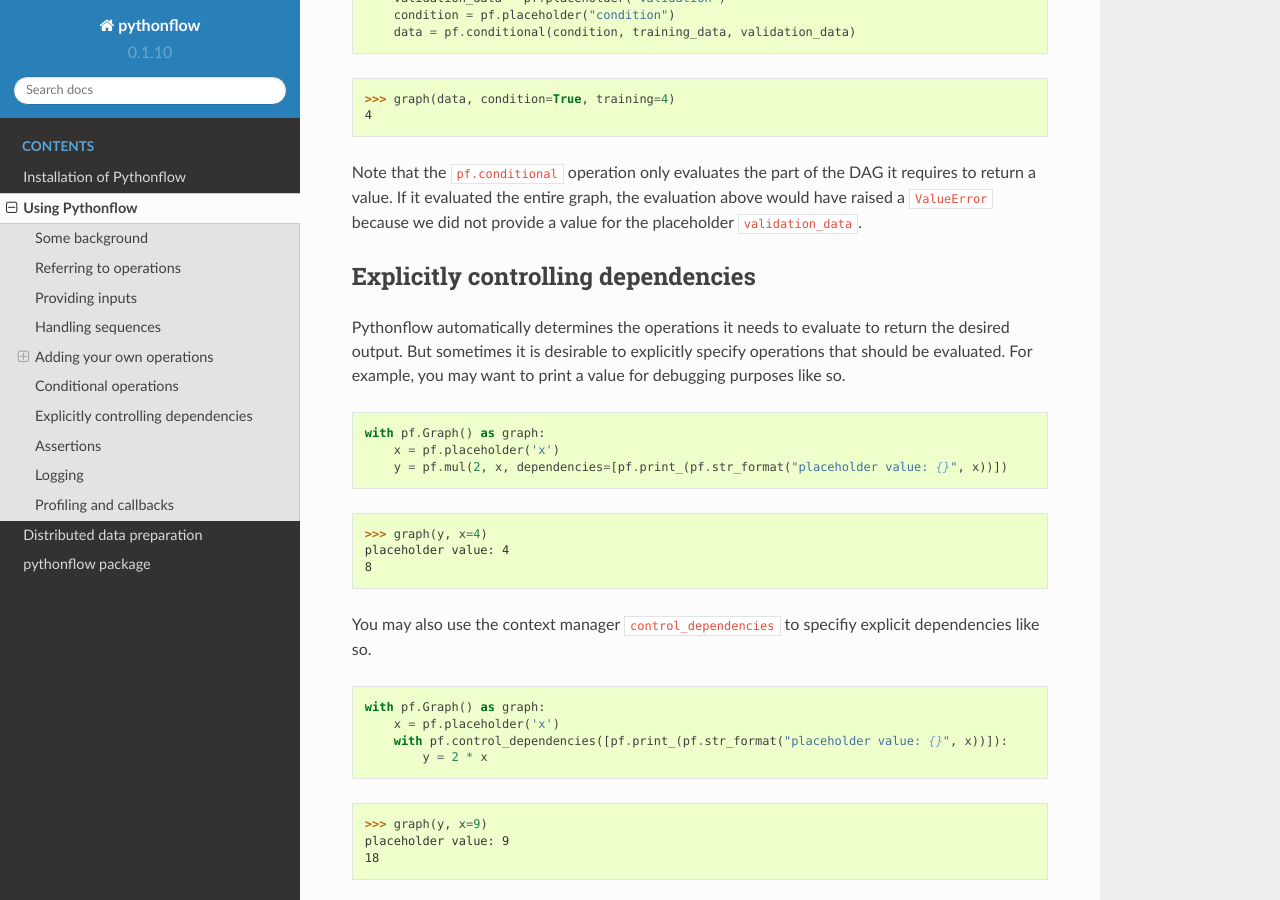
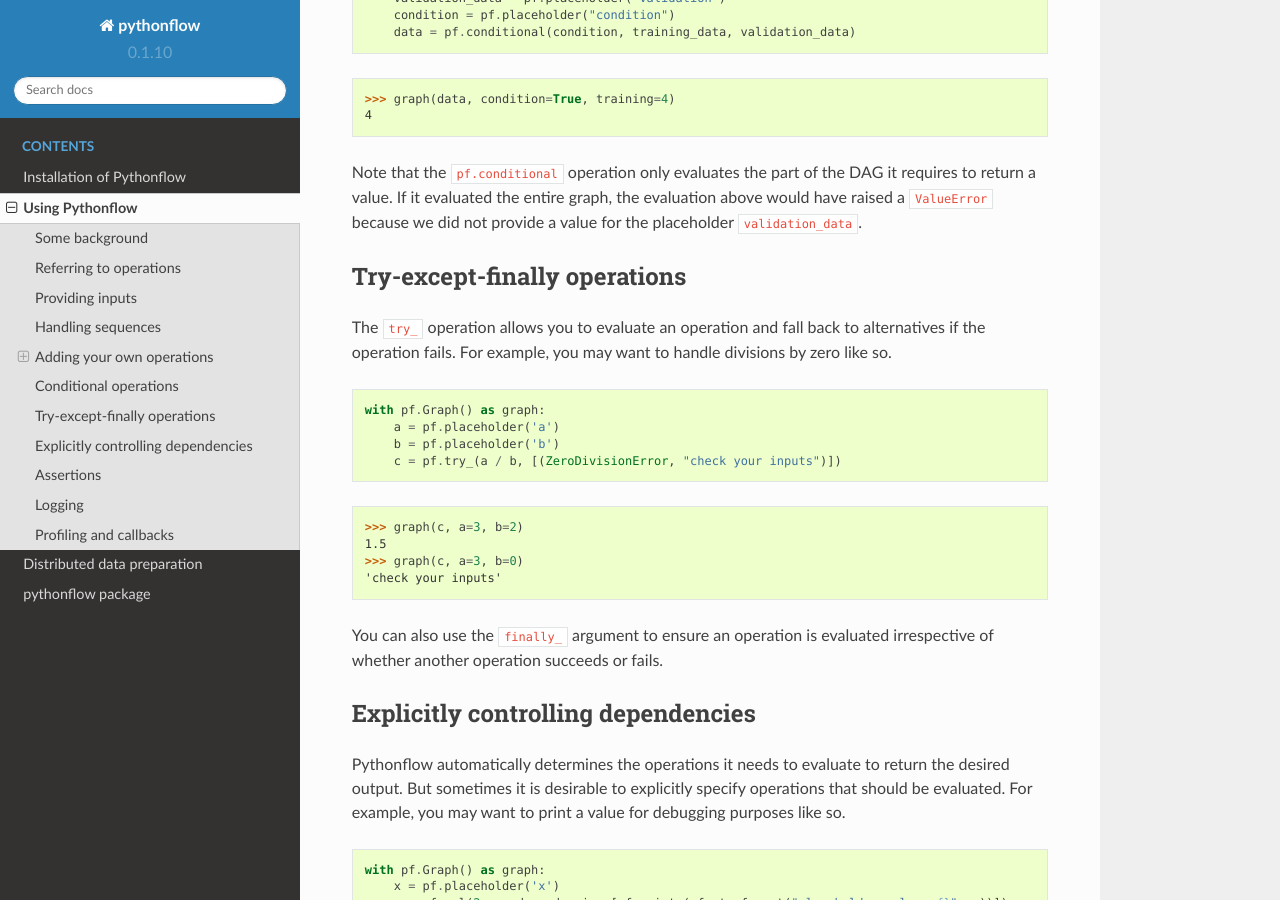
Before and after one commit to spotify/pythonflow, a Sphinx documentation site: the page built from docs/guide.rst, in a window 1280 px wide and 900 px high, scrolled down 6120 px. Built offline with Sphinx 7.4.7 and the Read the Docs theme 2.0.0, drawn with Linux system fonts in a browser that asks for light colours.

Commit message:
Update documentation.

```diff
--- a/docs/guide.rst
+++ b/docs/guide.rst
@@ -299,6 +299,27 @@
 
 Note that the :code:`pf.conditional` operation only evaluates the part of the DAG it requires to return a value. If it evaluated the entire graph, the evaluation above would have raised a :code:`ValueError` because we did not provide a value for the placeholder :code:`validation_data`.
 
+Try-except-finally operations
+-----------------------------
+
+The :code:`try_` operation allows you to evaluate an operation and fall back to alternatives if the operation fails. For example, you may want to handle divisions by zero like so.
+
+.. testcode::
+
+    with pf.Graph() as graph:
+        a = pf.placeholder('a')
+        b = pf.placeholder('b')
+        c = pf.try_(a / b, [(ZeroDivisionError, "check your inputs")])
+
+.. doctest::
+
+    >>> graph(c, a=3, b=2)
+    1.5
+    >>> graph(c, a=3, b=0)
+    'check your inputs'
+
+You can also use the :code:`finally_` argument to ensure an operation is evaluated irrespective of whether another operation succeeds or fails.
+
 Explicitly controlling dependencies
 -----------------------------------
 
```
